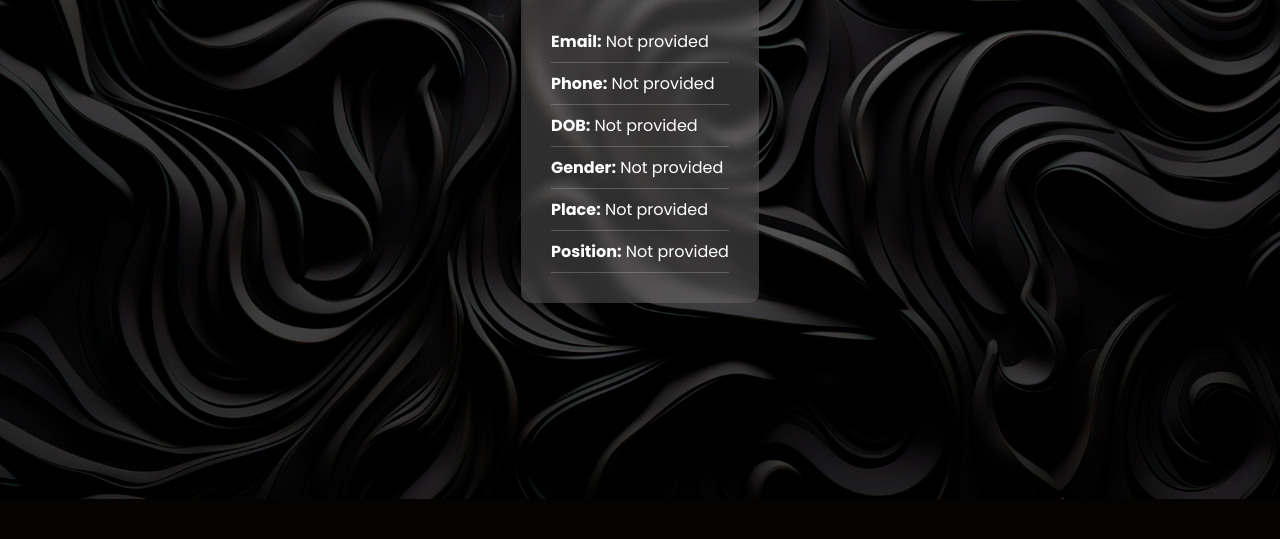
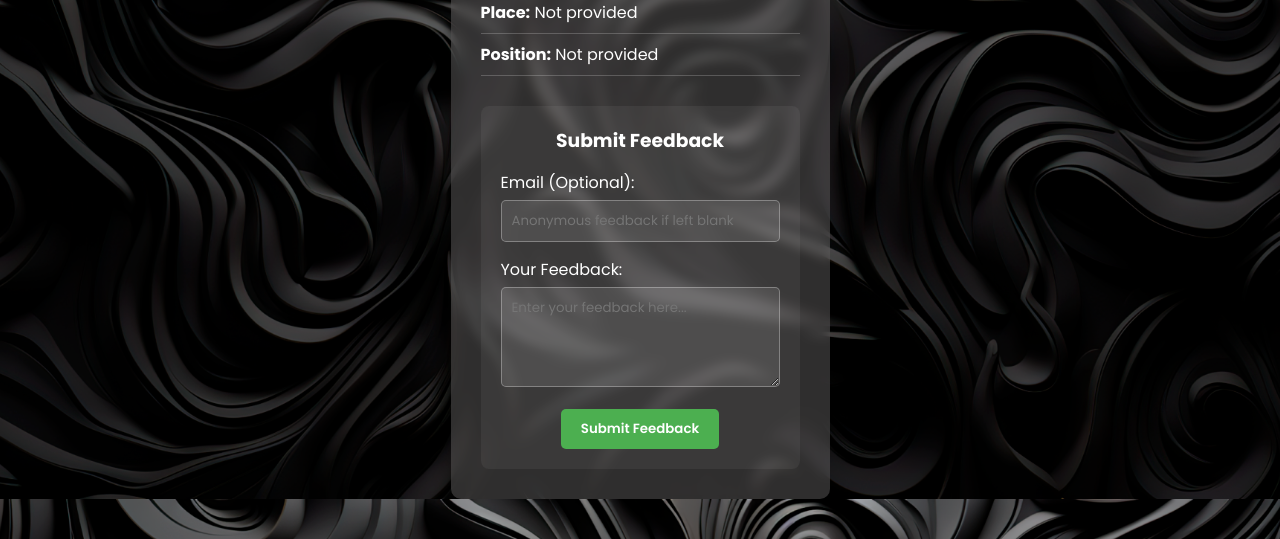
Before and after one commit to mddixith02/loginpage, a Flask app: template templates/user_dashboard.html in a window 1280 px wide. Shown: the part 301-840 px from the top of the page. Before the commit the page ends 800 px from the top, so only its background shows below. Run offline with Flask 3, Linux system fonts and the light colour scheme; the template is opened without the code that fills it, so the values that code supplies are empty.

Commit message:
Update user_dashboard.html

```diff
--- a/templates/user_dashboard.html
+++ b/templates/user_dashboard.html
@@ -61,6 +61,72 @@
       border: 1px solid #c62828;
       color: #ef9a9a;
     }
+    .feedback-form {
+      margin-top: 30px;
+      padding: 20px;
+      border-radius: 8px;
+      background-color: rgba(255, 255, 255, 0.05);
+    }
+    .feedback-form h3 {
+      margin-bottom: 15px;
+      text-align: center;
+    }
+    .form-group {
+      margin-bottom: 15px;
+    }
+    .form-group label {
+      display: block;
+      margin-bottom: 5px;
+    }
+    .form-group input[type="email"],
+    .form-group textarea {
+      width: 100%;
+      padding: 10px;
+      border-radius: 5px;
+      border: 1px solid rgba(255, 255, 255, 0.3);
+      background-color: rgba(255, 255, 255, 0.1);
+      color: white;
+    }
+    .form-group textarea {
+      min-height: 100px;
+      resize: vertical;
+    }
+    .submit-btn {
+      background-color: #4CAF50;
+      color: white;
+      border: none;
+      padding: 10px 20px;
+      border-radius: 5px;
+      cursor: pointer;
+      font-weight: 600;
+      display: block;
+      margin: 0 auto;
+    }
+    .submit-btn:hover {
+      background-color: #388e3c;
+    }
+    .feedback-list {
+      margin-top: 30px;
+    }
+    .feedback-list h3 {
+      margin-bottom: 15px;
+      text-align: center;
+    }
+    .feedback-item {
+      background-color: rgba(255, 255, 255, 0.1);
+      padding: 15px;
+      border-radius: 8px;
+      margin-bottom: 15px;
+    }
+    .feedback-content {
+      font-style: italic;
+      margin-bottom: 8px;
+    }
+    .feedback-timestamp {
+      font-size: 12px;
+      color: rgba(255, 255, 255, 0.7);
+      text-align: right;
+    }
   </style>
 </head>
 <body>
@@ -90,6 +156,35 @@
         <li><strong>Position:</strong> {{ profile.position or 'Not provided' }}</li>
       </ul>
     </div>
+
+    <!-- Feedback Form -->
+    <div class="feedback-form">
+      <h3>Submit Feedback</h3>
+      <form action="{{ url_for('submit_feedback') }}" method="POST">
+        <div class="form-group">
+          <label for="email">Email (Optional):</label>
+          <input type="email" id="email" name="email" placeholder="Anonymous feedback if left blank" value="{{ profile.email }}">
+        </div>
+        <div class="form-group">
+          <label for="feedback">Your Feedback:</label>
+          <textarea id="feedback" name="feedback" placeholder="Enter your feedback here..." required></textarea>
+        </div>
+        <button type="submit" class="submit-btn">Submit Feedback</button>
+      </form>
+    </div>
+
+    <!-- Display User's Previous Feedbacks -->
+    {% if feedbacks and feedbacks|length > 0 %}
+    <div class="feedback-list">
+      <h3>Your Previous Feedbacks</h3>
+      {% for feedback in feedbacks %}
+      <div class="feedback-item">
+        <div class="feedback-content">{{ feedback.content }}</div>
+        <div class="feedback-timestamp">Submitted on: {{ feedback.timestamp }}</div>
+      </div>
+      {% endfor %}
+    </div>
+    {% endif %}
   </div>
 </body>
 </html>
```
